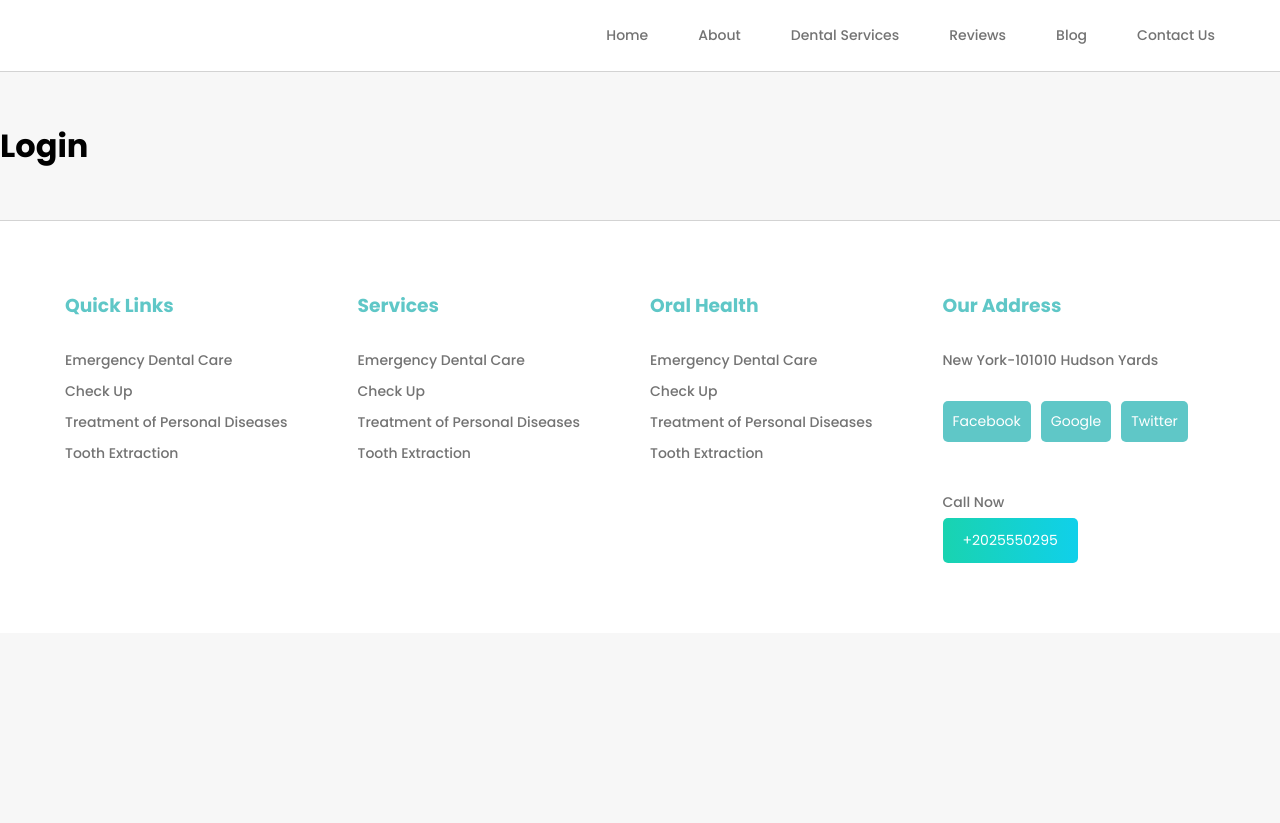
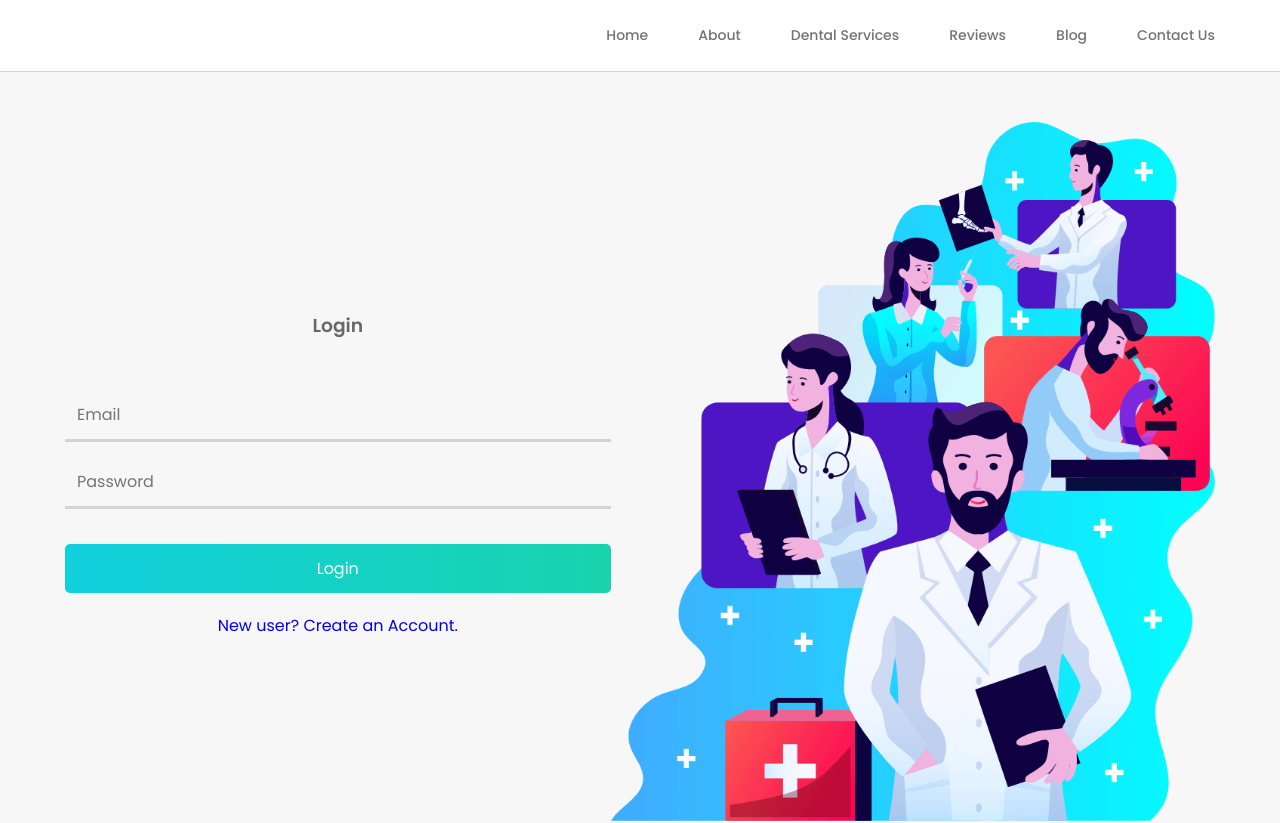
Before and after one commit to azizulwd/doctors-portal-clientside, a React (Create React App) app: page /login in a window 1280 px wide. Shown: the top 823 px of the page. Before the commit the page ends 800 px from the top, so only its background shows below. Built offline with nearby package versions, Linux system fonts and the light colour scheme.

Commit message:
login form added

```diff
--- /dev/null
+++ b/src/components/Login/Login/Login.css
@@ -0,0 +1,43 @@
+.login_inner {
+    display: flex;
+    align-items: center;
+}
+.login_form .login_header{
+    margin-bottom: 50px;
+    text-align: center;
+}
+.login_form .login_header h3 {
+    color: #686868;
+    font-weight: 600;
+}
+.login_form .toggle_form {
+    margin-top: 20px;
+    text-align: center;
+}
+form input {
+    width: 100%;
+    padding: 12px;
+    font-family: 'Poppins';
+    font-size: 16px;
+    margin-bottom: 15px;
+    border: none;
+    border-bottom: 3px solid lightgray;
+    background: transparent;
+    outline: none;
+    transition: 0.3s;
+}
+form input:hover{
+    border-bottom: 3px solid gray;
+}
+form button {
+    background: linear-gradient(to right, #11d0dd, #19d3ae);
+    color: #fff;
+    width: 100%;
+    padding: 12px 0;
+    border: none;
+    font-size: 16px;
+    font-family: 'Poppins';
+    margin-top: 20px;
+    cursor: pointer;
+    border-radius: 5px;
+}
--- a/src/components/Login/Login/Login.js
+++ b/src/components/Login/Login/Login.js
@@ -1,9 +1,34 @@
 import React from 'react';
+import loginImg from '../../../images/login.png';
+import { Link } from 'react-router-dom';
+import './Login.css';
 
 const Login = () => {
+
+    const handleForm = e =>{
+        e.preventDefault();
+    }
+
     return (
-        <div>
-            <h1>Login</h1>
+        <div className="login">
+            <div className="container login_inner">
+                <div className="login_form">
+                    <div className="login_header">
+                        <h3>Login</h3>
+                    </div>
+                    <form onSubmit={handleForm}>
+                        <input type="email" placeholder="Email" />
+                        <input type="password" placeholder="Password" />
+                        <button type="submit">Login</button>
+                    </form>
+                    <div className="toggle_form">
+                        <Link to="/register">New user? Create an Account.</Link>
+                    </div>
+                </div>
+                <div className="login_img">
+                    <img src={loginImg} alt="" />
+                </div>
+            </div>
         </div>
     );
 };
```
